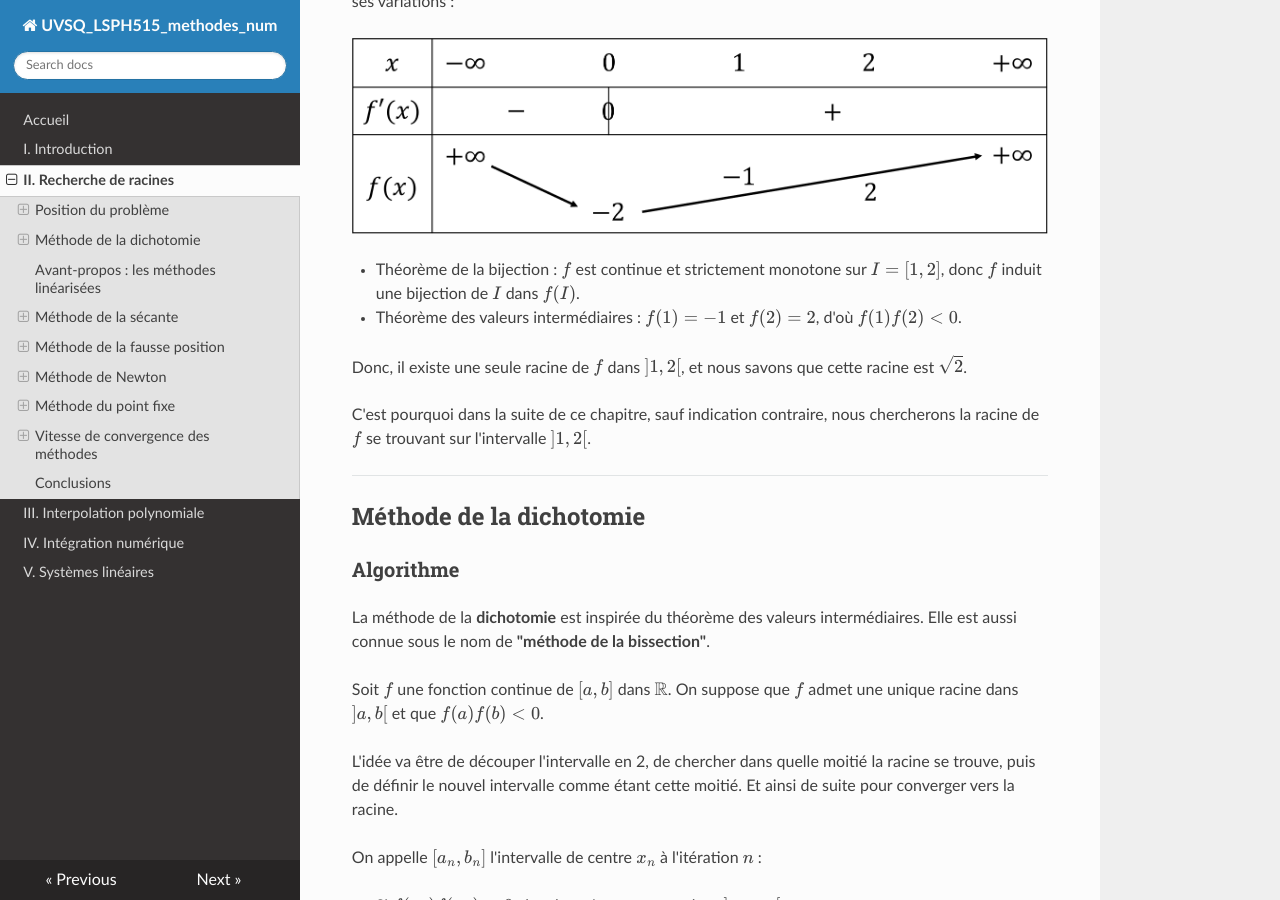
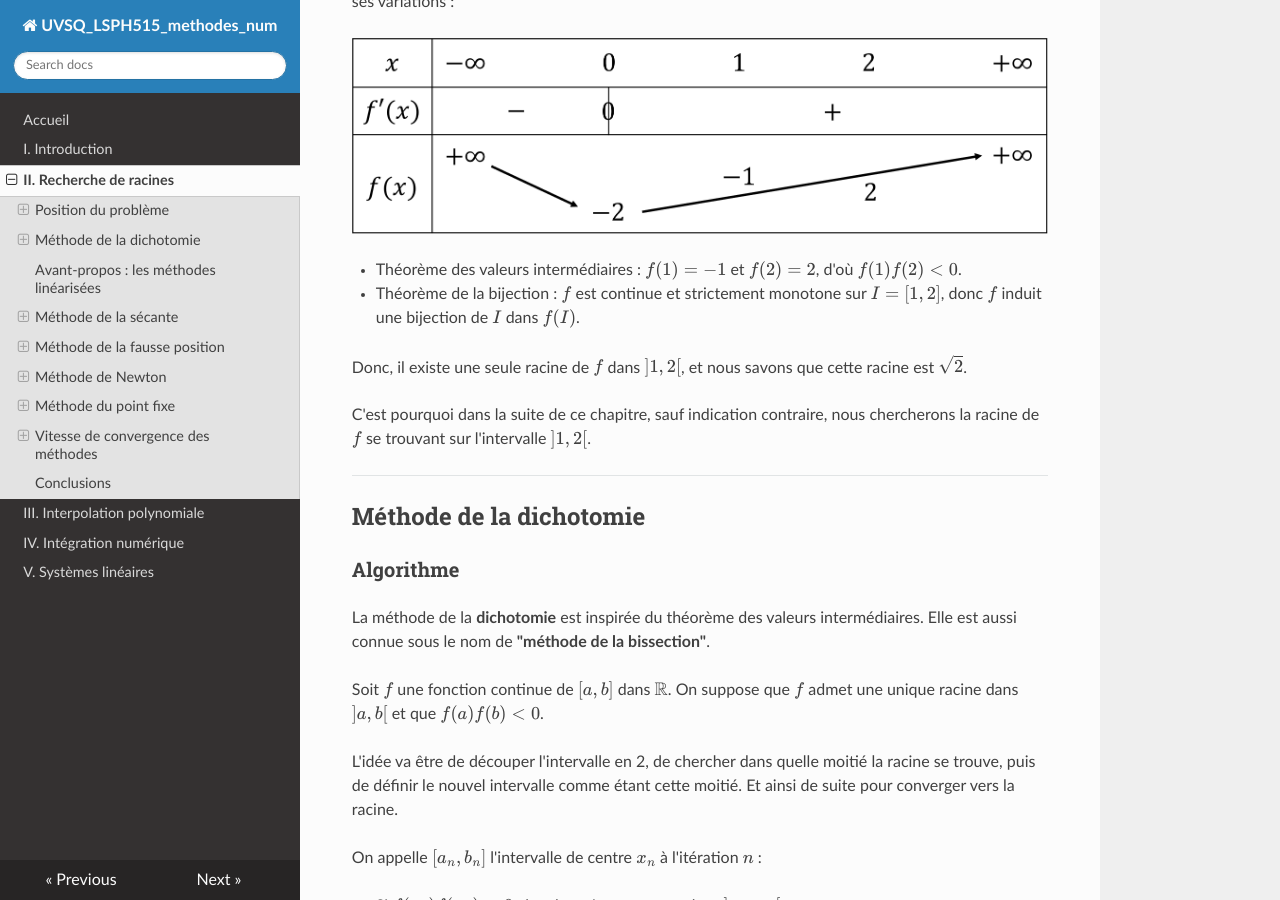
Before and after one commit to NicOudart/UVSQ_LSPH515_methodes_num, an MkDocs documentation site: the page built from docs/Chap2_Recherche_de_racines.md, in a window 1280 px wide and 900 px high, scrolled down 4729 px. Built offline with MkDocs 1.6.1, drawn with Linux system fonts in a browser that asks for light colours; nearby versions of some CDN libraries.

Commit message:
-Minor fix in Chapter 2.

```diff
--- a/docs/Chap2_Recherche_de_racines.md
+++ b/docs/Chap2_Recherche_de_racines.md
@@ -150,9 +150,9 @@ Cette fonction est continue et dérivable sur $\mathbb{R}$, et sa dérivée est
 
 ![Tableau de variations de f](img/Chap2_exemple_tab_var.png)
 
+* Théorème des valeurs intermédiaires : $f(1)=-1$ et $f(2)=2$, d'où $f(1)f(2)<0$.
+
 * Théorème de la bijection : $f$ est continue et strictement monotone sur $I=[1,2]$, donc $f$ induit une bijection de $I$ dans $f(I)$.
-
-* Théorème des valeurs intermédiaires : $f(1)=-1$ et $f(2)=2$, d'où $f(1)f(2)<0$.
 
 Donc, il existe une seule racine de $f$ dans $]1,2[$, et nous savons que cette racine est $\sqrt{2}$.
 
```
